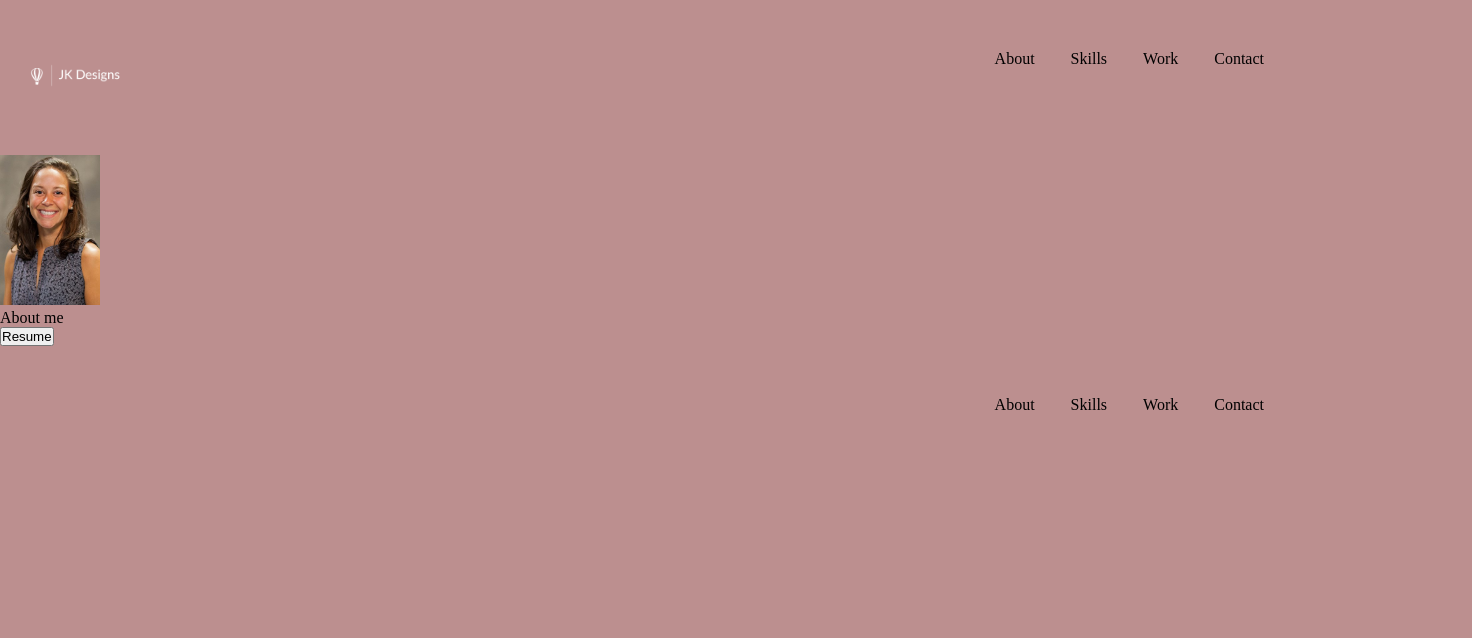
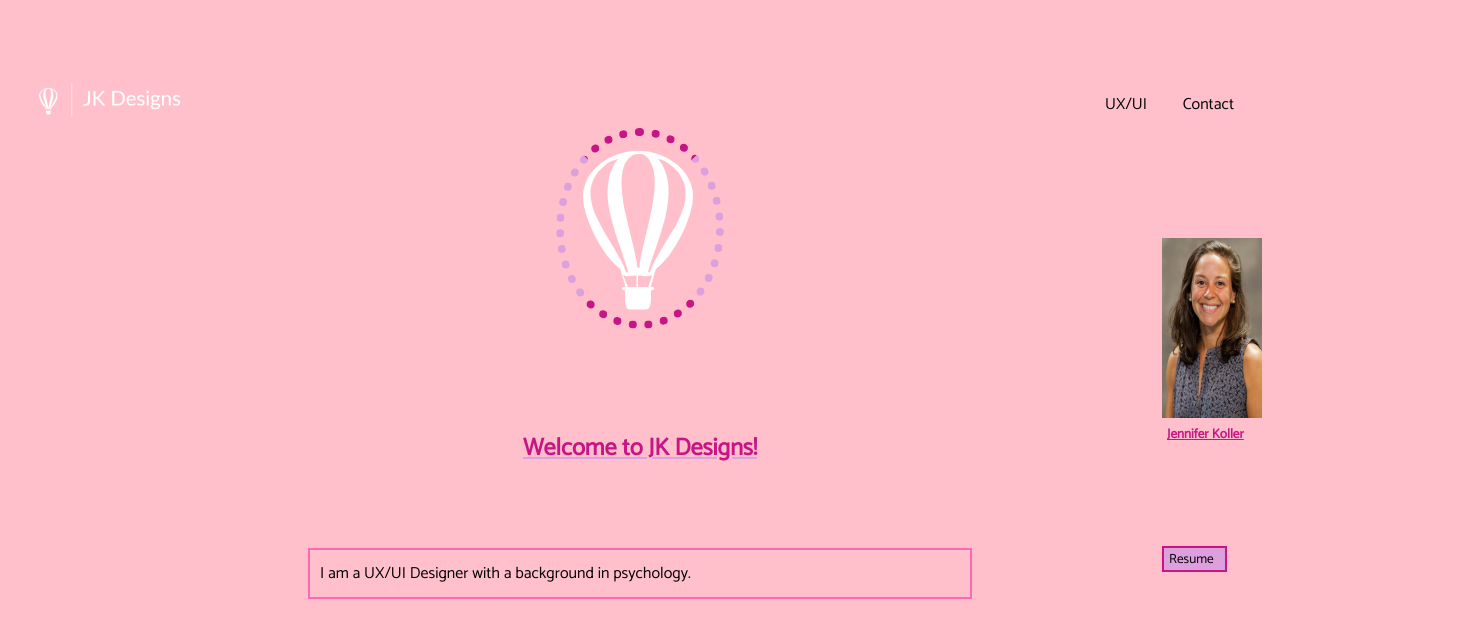
Before and after one commit to Jkoller16/UX_UI-HW_17, a plain HTML site: page index.html in a window 1280 px wide. Shown: the whole page, 1472 px wide, since content can reach past the window. Drawn offline with nearby package versions, Linux system fonts and the light colour scheme.

Commit message:
updated logos etc

```diff
--- a/index.html
+++ b/index.html
@@ -2,38 +2,43 @@
 
 <html>
 <head>
-    <link rel="stylesheet" href="styles.css">
+    <link rel="preconnect" href="https://fonts.googleapis.com">
+    <link rel="preconnect" href="https://fonts.gstatic.com" crossorigin>
+    <link href="https://fonts.googleapis.com/css2?family=Catamaran&display=swap" rel="stylesheet">
+    <link rel="stylesheet" href="style.css">
+
 </head>
  <body>
-       <header>
-            <div class="inline-block logo">
-                <img src="images/JK Designs-logos/JK Designs-logos_white.png">
+       <header class="TopRow">
+            <div class="logo">
+                <img src="images/JK Designs-logos/JK Designs-logos_white.png" style="width:auto; height:200px">
             </div>
 
-            <nav class="inline-block">
+            <nav class="headermenu">
                 <ul>
-                    <li>About</li>
-                    <li>Skills</li>
-                    <li>Work</li>
-                    <li>Contact</li>
+                    <li><a href="https://www.figma.com/proto/y2qFU5XzkXPTxJgpmt90Vl/Homework-11-Hi-Fi?page-id=24%3A1607&node-id=39%3A1505&viewport=241%2C48%2C0.55&scaling=scale-down&starting-point-node-id=39%3A1980">UX/UI</a></li>
+                    <li><a>Contact</a></li>
                 </ul>
             </nav>
+        </header>
 
-        <section class="heroimg">
-            <div class="MainContent">
-                <img src="images/koller_jennifer.jpg" alt="Koller Headshot" style="width:100px;height:150px;">
-                <p>About me</p>
-                <button>Resume</button>
+        <section class="centeredmaincontent">
+            <img src="images/JK Designs-logos/JK Designs-logos_white_balloon.png" alt="Hot Air Baloon Logo" style="width: auto; height: 150px class=center">
+            <div class="bodyitems">
+                <h1>Welcome to JK Designs!</h1>
+                <p>I am a UX/UI Designer with a background in psychology.</p>
+
             </div>
-            <footer>
-                <ul>
-                    <li>About</li>
-                    <li>Skills</li>
-                    <li>Work</li>
-                    <li>Contact</li>
-                </ul>
-            </footer>
+
         </section>
-        </header>
+
+        <section class="asidemaincontent">
+            <img src="images/koller_jennifer.jpg" alt="Koller Headshot" style="width:100px;height:180px;">
+            <h5>Jennifer Koller</h5>
+            <button>Resume</button>
+        </section>
+
+        <script src="https://code.jquery.com/jquery-3.6.0.min.js" integrity="sha256-/xUj+3OJU5yExlq6GSYGSHk7tPXikynS7ogEvDej/m4=" crossorigin="anonymous"></script>
+        <script src="style.js"> </script>
     </body>
 </html>
--- /dev/null
+++ b/style.css
@@ -0,0 +1,159 @@
+/*font-family: 'Catamaran', sans-serif;*/
+
+* {
+margin: 0;
+padding: 0;
+
+}
+
+/* HEADING */
+
+.TopRow {
+    display: flex;
+    /*flex-direction: column;*/
+    align-items: center;
+    justify-content: space-between;
+    position: fixed;
+    top: 0;
+    left: 0;
+    right: 0;
+    font-family: 'Catamaran', sans-serif;;
+    margin-right: 30px;
+}
+
+.logo {
+    margin-right: 65%;
+    margin-left: 10px;
+}
+
+.headermenu {
+    display: flex;
+    list-style-type: none;
+    padding: 0;
+    align-items: center;
+    /*oldnav
+    display: flex;
+    position: absolute;
+    top: 10px;
+    right: 10px;
+    */
+}
+
+a {
+    text-decoration: none;
+    color: black;
+}
+
+ul li {
+    display:inline;
+    padding: 14px 16px;
+    list-style-type: none; /* Remove bullets */
+  }
+
+  /* MAINCONTENT */
+
+.centeredmaincontent img {
+    display: block;
+    margin-left: auto;
+    margin-right: auto;
+    margin-top: 10%;
+    width: 50%;
+    border-color: plum;
+    border-radius: 75%;
+    border-width: 8px;
+    border-style: dotted;
+    border-bottom-color: mediumvioletred;
+    border-top-color: mediumvioletred;
+  }
+
+.centeredmaincontent h1 {
+    color: mediumvioletred;
+    text-decoration: underline plum;
+    text-align: center;
+    font-family: 'Catamaran', sans-serif;
+    margin-top: 100px;
+}
+
+  body{
+      position: relative;
+  }
+
+.centeredmaincontent p {
+      margin: auto;
+      margin-top: 80px;
+      width: 50%;
+      border: 2px solid hotpink;
+      padding: 10px;
+      font-family: 'Catamaran', sans-serif;
+  }
+
+  .asidemaincontent {
+    position: absolute;
+    display: flex;
+    flex-direction: column;
+    left: 90%;
+    top: 100px;
+    width: 300px;
+    padding: 10px;
+  }
+
+.asidemaincontent button {
+    background-color: plum;
+    font-family: 'Catamaran', sans-serif;
+    font-display: bold;
+    display: flex;
+    float: right;
+    border-style: solid;
+    border-color: mediumvioletred;
+    padding-right: 5px;
+    padding-left: 5px;
+    margin-top: 1px;
+    width: 65px;
+    /* margin-bottom: 100px; */
+}
+
+.asidemaincontent h5 {
+   /* background-color: plum;*/
+    color: mediumvioletred;
+    font-family: 'Catamaran', sans-serif;
+    text-decoration: underline;
+    display: flex;
+    float: right;
+   /* border-style: solid;
+    border-width: .5px;
+    border-color: black;*/
+    padding-right: 5px;
+    padding-left: 5px;
+    margin-top: 5px;
+    margin-bottom: 100px;
+}
+
+/* .maincontent img,button,h5 {
+   margin-top: auto;
+} */
+
+
+/* tablet  */
+
+@media screen and (min-width: 650px) {
+    header {
+        flex-direction: row;
+        justify-content: space-between;
+    }
+    #open-menu {
+        display: none;
+    }
+    #brand {
+        display: flex;
+        align-items: center;
+        flex-direction: row;
+    }
+    #site-nav {
+        display: flex;
+    }
+}
+
+
+/* desktop  */
+
+@media screen and (min-width: 1100px) {}
--- /dev/null
+++ b/style.js
@@ -0,0 +1 @@
+$("body").css("background","pink")
--- a/styles.css
+++ /dev/null
@@ -1,42 +0,0 @@
-* {
-margin: 0;
-padding: 0;
-}
-
-body {
-    background-color: rosybrown;
-}
-
-header {
-    display: inline;
-}
-
-header ul{
-    float: right;
-    display: inline;
-    margin-top: 50px;
-}
-
-div.logo img {
-    width: 125px;
-    padding: 1%;
-}
-
-div.logo {
-    display: inline;
-}
-
-nav {
-    width: 50%;
-    padding: 1%;
-    display: inline;
-}
-
-#ul {
-    list-style-type: none; /* Remove bullets */
-}
-
-ul li {
-    display:inline;
-    padding: 14px 16px;
-  }
```
Also changed, not shown: CSS/style.css (deleted), images/JK Designs-logos/JK Designs-logos_white_balloon.png (added), 1 other file.
